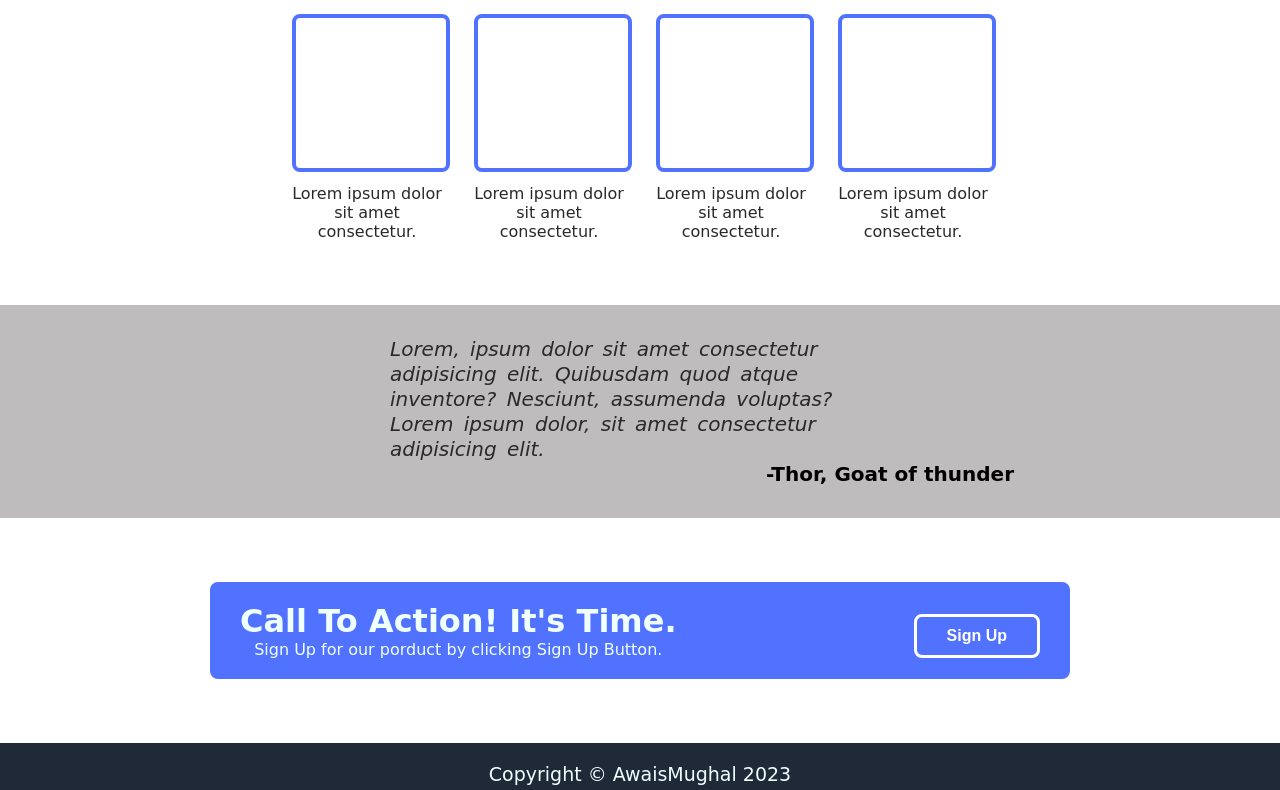
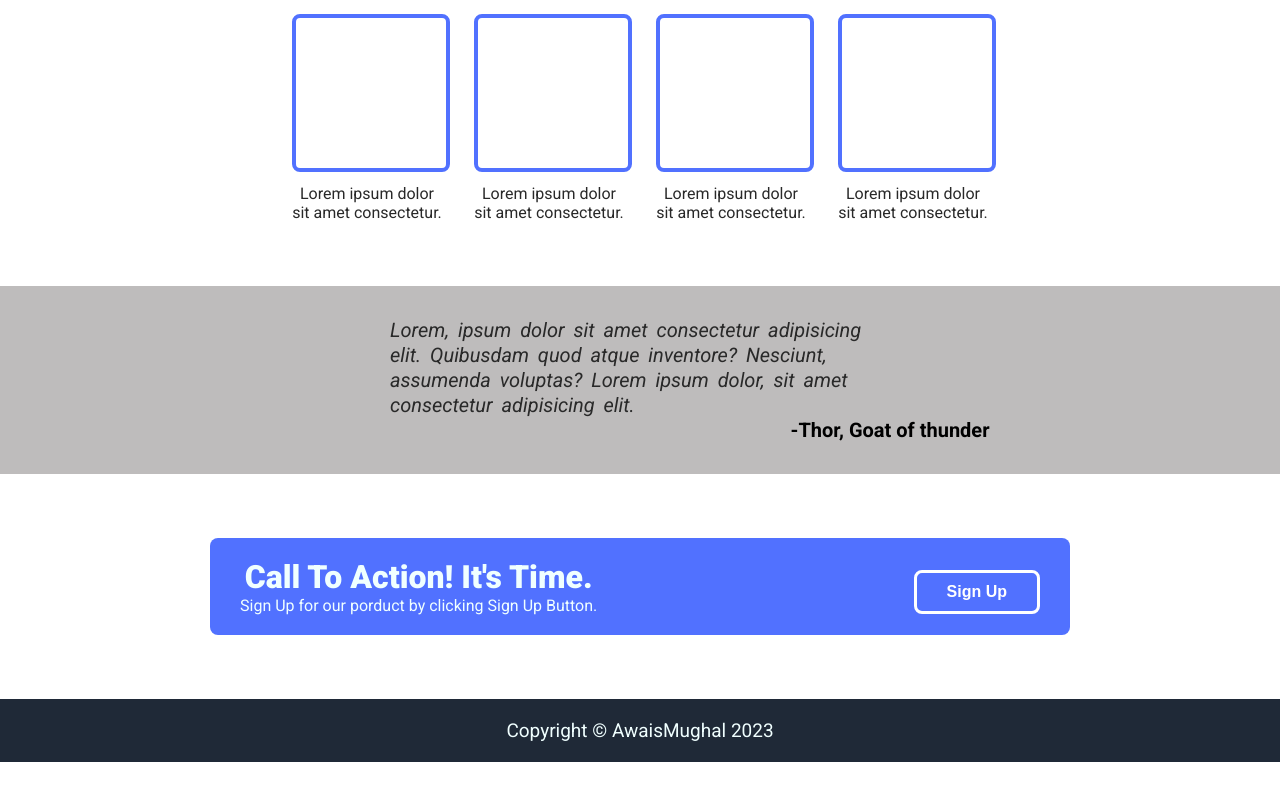
Before and after one commit to AwaisMughal98/Landing-Page, a plain HTML site: page index.html in a window 1280 px wide. Shown: the part 508-1298 px from the top of the page. After the commit the page ends 1270 px from the top, so only its background shows below. Drawn offline with Linux system fonts and the light colour scheme.

Commit message:
Add the Roboto font from google fonts The previous font was cursive and now changed to ROBOTO

```diff
--- a/style.css
+++ b/style.css
@@ -1,9 +1,10 @@
+@import url('https://fonts.googleapis.com/css2?family=Roboto:ital,wght@0,100;0,300;0,400;0,500;0,700;0,900;1,100;1,300;1,400;1,500;1,700;1,900&display=swap');
 * {
     padding: 0%;
     margin: 0%;
 }
 body {
-    font-family: cursive;
+    font-family: 'Roboto', sans-serif;
     color: azure;
     overflow-x: hidden;
 }
```
